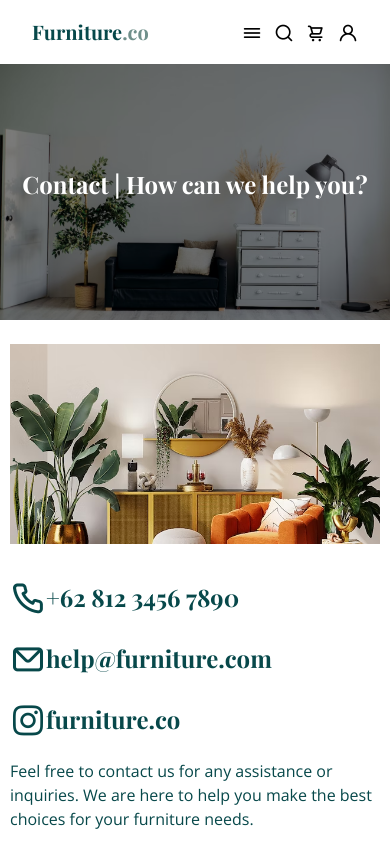
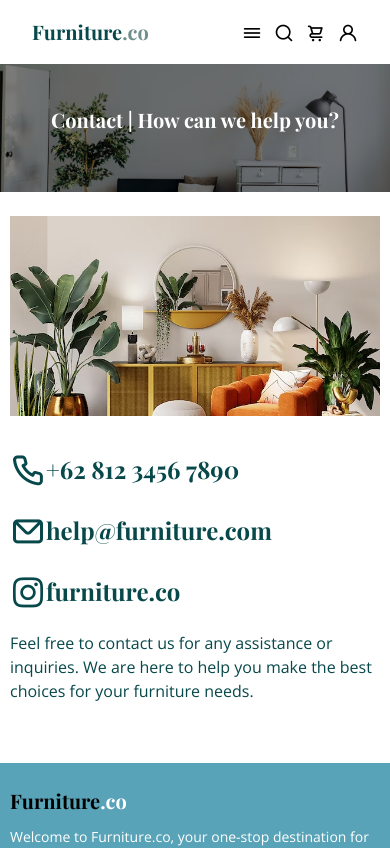
Before and after one commit to purwadhikafullstack/JCWDOL0908, a React (Create React App) app in the folder projects/client/: page /contact in a window 390 px wide. Shown: the top 848 px of the page. Built offline with nearby package versions, Linux system fonts and the light colour scheme; a web font is replaced by a local one.

Commit message:
FIX : "jumbotron on mobile responsive"

```diff
--- a/projects/client/src/components/Jumbotron.jsx
+++ b/projects/client/src/components/Jumbotron.jsx
@@ -1,11 +1,11 @@
 import Banner from "../images/banner/slide_1.avif";
 function Jumbotron({ title, description = "" }) {
   return (
-    <div className="relative bg-cover bg-center h-64" style={{ backgroundImage: `url(${Banner})` }}>
+    <div className="relative bg-cover bg-center sm:h-64 h-32" style={{ backgroundImage: `url(${Banner})` }}>
       <div className="absolute inset-0 bg-black opacity-50" />
       <div className="absolute inset-0 flex items-center justify-center">
         <div className="text-white text-center">
-          <h1 className="sm:text-4xl text-2xl font-bold mb-4 font-title">{title}</h1>
+          <h1 className="sm:text-4xl text-xl font-bold mb-4 font-title">{title}</h1>
           <p className="sm:text-xl text-base">{description}</p>
         </div>
       </div>
```
Also changed, not shown: projects/client/src/pages/client/profile/Profile.jsx (renamed from projects/client/src/pages/client/Profile.jsx).
